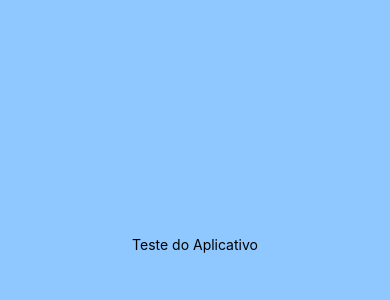
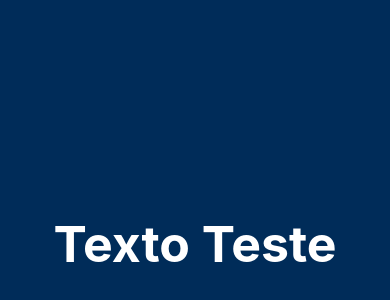
Before and after one commit to ChristianLucas029/Guia-de-Documentos-do-Cidadao, a React Native app in the folder guia-documentos/: screen / in a window 390 px wide. Shown: the part 178-478 px from the top of the page. Built offline with nearby package versions, Linux system fonts and the light colour scheme.

Commit message:
Testando conectividade e sincronização

```diff
--- a/guia-documentos/App.js
+++ b/guia-documentos/App.js
@@ -4,7 +4,7 @@ import { StyleSheet, Text, View } from 'react-native';
 export default function App() {
   return (
     <View style={styles.container}>
-      <Text>Teste do Aplicativo</Text>
+      <Text style={styles.text}>Texto Teste</Text>
       <StatusBar style="auto" />
     </View>
   );
@@ -13,8 +13,13 @@ export default function App() {
 const styles = StyleSheet.create({
   container: {
     flex: 1,
-    backgroundColor: '#8fc7ff',
+    backgroundColor: '#002c59',
     alignItems: 'center',
     justifyContent: 'center',
   },
+  text: {
+    fontSize: 50,
+    color: '#ffffff',
+    fontWeight: 'bold',
+  },
 });
```
